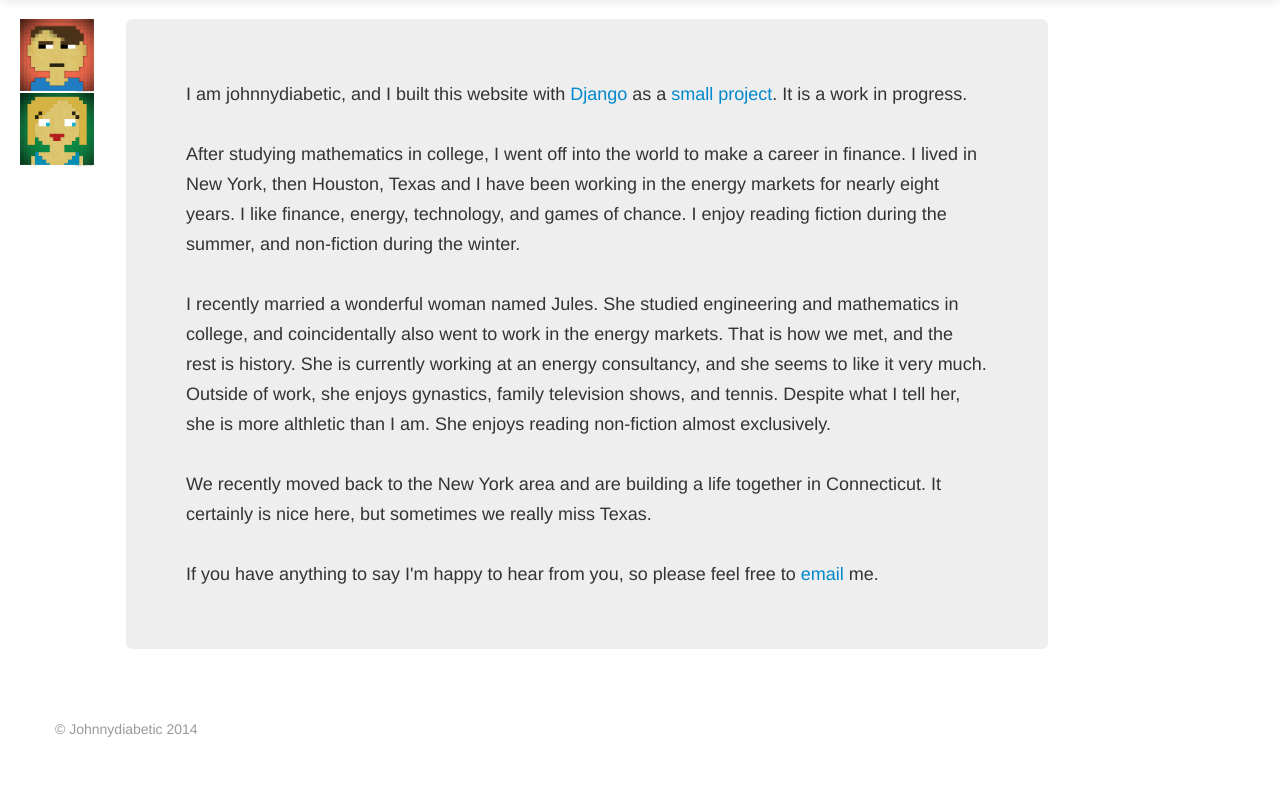
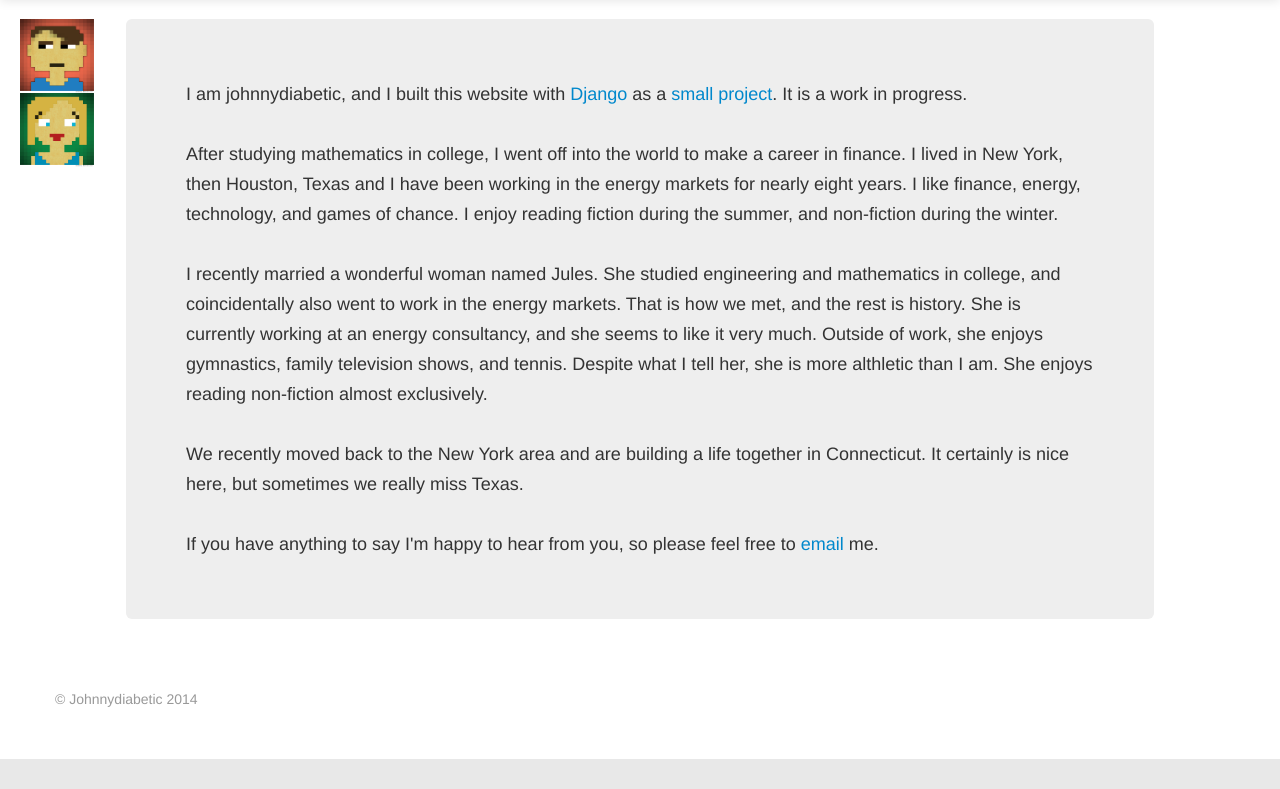
Before and after one commit to jd1123/johnnydiabetic, a Django app: template templates/about.html in a window 1280 px wide. Shown: the part 41-830 px from the top of the page. After the commit the page ends 800 px from the top, so only its background shows below. Run offline with Django 3.2, Linux system fonts and the light colour scheme; the template is opened without the code that fills it, so the values that code supplies are empty.

Commit message:
Fixed a spelling error and some formatting

```diff
--- a/templates/about.html
+++ b/templates/about.html
@@ -14,7 +14,7 @@
         <br /><br />
         I recently married a wonderful woman named Jules. She studied engineering and mathematics in college, and
         coincidentally also went to work in the energy markets. That is how we met, and the rest is history. She is
-        currently working at an energy consultancy, and she seems to like it very much. Outside of work, she enjoys gynastics,
+        currently working at an energy consultancy, and she seems to like it very much. Outside of work, she enjoys gymnastics,
         family television shows, and tennis. Despite what I tell her, she is more althletic than I am. She enjoys reading
         non-fiction almost exclusively.
         <br /><br />
--- a/templates/base.html
+++ b/templates/base.html
@@ -39,7 +39,7 @@
 					<a href="https://github.com/jd1123"><img src="{% static 'img/johnnydiabetic.png' %}"></a><br />
 					<img src="{% static 'img/julia.png' %}">
 				</div>
-				<div class="span9">
+				<div class="span10">
 					{% block body_block %}
 					{% endblock %}
 				</div>
```
